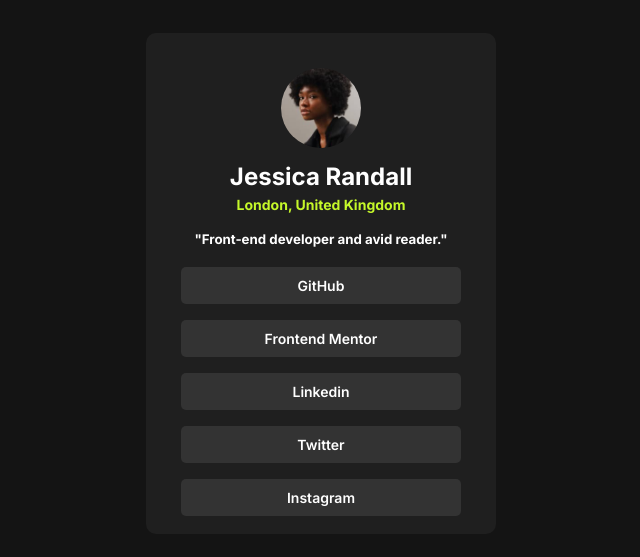
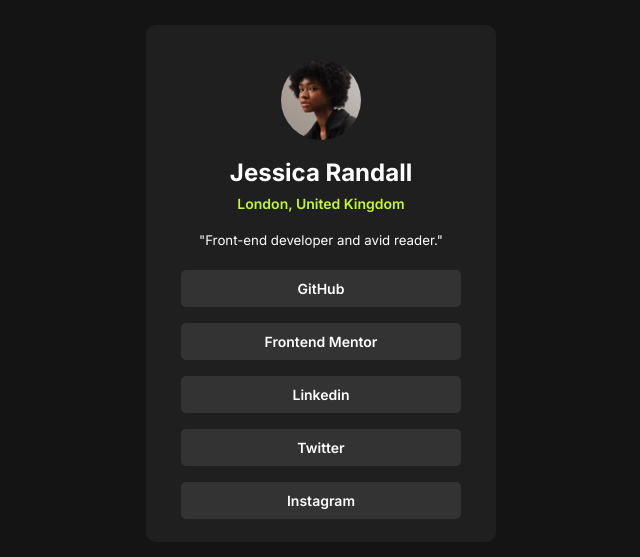
Before and after one commit to Si1entERA/social-links-profile-main, a plain HTML site: page index.html in a window 1280 px wide. Shown: the part 125-682 px from the top of the page, without its empty margins (319-959 px from the left). Drawn offline with Linux system fonts and the light colour scheme.

Commit message:
Update style.css

```diff
--- a/style.css
+++ b/style.css
@@ -17,7 +17,7 @@
   border-radius: 10px;
   width: 350px;
   height: auto;
-  padding-bottom: 10px;
+  padding-bottom: 15px;
   background-color: #1f1f1f;
 }
 
@@ -40,8 +40,9 @@
 }
 
 .title h2{
-  margin: 10px 0 0 0;
+  margin: 14px 0 0 0;
   color: #ffffff;
+  font-weight: 700;
 }
 
 .sub-text{
@@ -49,8 +50,9 @@
 }
 
 .sub-text h4{
-  margin: 5px 0 0 0;
+  margin: 8px 0 0 0;
   font-size: 14px;
+  font-weight: 600;
   color: #c5f82a;
 }
 
@@ -59,8 +61,9 @@
 }
 
 .description h5{
-  margin: 18px 0 12px 0;
+  margin: 20px 0 14px 0;
   color: #ffffff;
+  font-weight: 400;
 }
 
 .btn-section{
@@ -78,6 +81,7 @@
   width: 80%;
   margin: 8px;
   font-size: 14px;
+  font-weight: 600;
   padding: 10px;
   border-radius: 5px;
   font-weight: 600;
```
